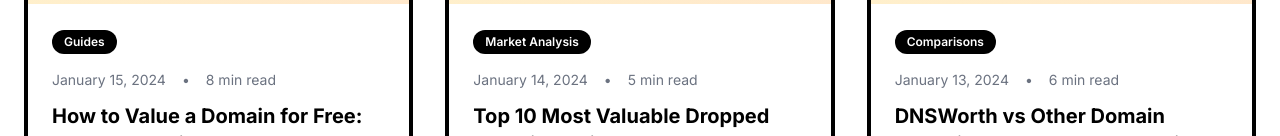
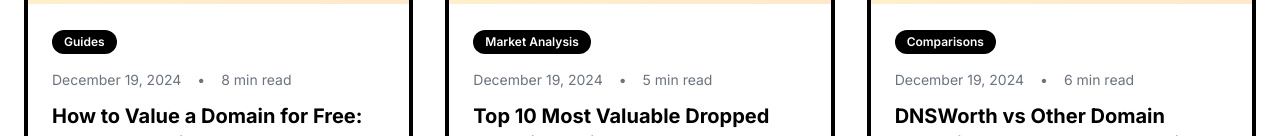
Before and after one commit to dnsworth/dnsworth, a React (Vite) app in the folder frontend/: page /blog in a window 1280 px wide. Shown: the part 816-952 px from the top of the page. Built offline with nearby package versions, Linux system fonts and the light colour scheme; no server answers.

Commit message:
📅 Update all blog article dates to today (2024-12-19) for fresh content appearance

```diff
--- a/frontend/src/pages/Blog.jsx
+++ b/frontend/src/pages/Blog.jsx
@@ -19,7 +19,7 @@ const Blog = ({ onNavigateToBulk, onNavigateHome }) => {
       excerpt: "Learn the secrets of professional domain valuation without spending a dime. Discover how to assess domain worth using market data, trends, and AI-powered tools.",
       category: "guides",
       readTime: "8 min read",
-      date: "2024-01-15",
+      date: "2024-12-19",
       slug: "how-to-value-domain-free-guide-2024",
       keywords: ["domain valuation", "free domain appraisal", "domain worth", "domain investing guide"]
     },
@@ -29,7 +29,7 @@ const Blog = ({ onNavigateToBulk, onNavigateHome }) => {
       excerpt: "Discover the hottest dropped domains that could be worth thousands. Our weekly analysis reveals the most promising opportunities for domain investors.",
       category: "market-analysis",
       readTime: "5 min read",
-      date: "2024-01-14",
+      date: "2024-12-19",
       slug: "top-10-valuable-dropped-domains-week",
       keywords: ["dropped domains", "domain opportunities", "valuable domains", "domain investing"]
     },
@@ -39,7 +39,7 @@ const Blog = ({ onNavigateToBulk, onNavigateHome }) => {
       excerpt: "Compare DNSWorth with paid domain valuation services. See why our free AI-powered tool provides the same accuracy without the hefty price tag.",
       category: "comparisons",
       readTime: "6 min read",
-      date: "2024-01-13",
+      date: "2024-12-19",
       slug: "dnsworth-vs-other-valuation-tools",
       keywords: ["domain valuation tools", "free vs paid", "DNSWorth review", "AI domain valuation"]
     },
@@ -49,7 +49,7 @@ const Blog = ({ onNavigateToBulk, onNavigateHome }) => {
       excerpt: "Start your domain investing journey with this comprehensive beginner's guide. Learn the fundamentals of domain selection, valuation, and portfolio management.",
       category: "guides",
       readTime: "12 min read",
-      date: "2024-01-12",
+      date: "2024-12-19",
       slug: "domain-investing-101-portfolio-building",
       keywords: ["domain investing", "portfolio building", "domain selection", "beginner guide"]
     },
@@ -59,7 +59,7 @@ const Blog = ({ onNavigateToBulk, onNavigateHome }) => {
       excerpt: "Explore how artificial intelligence is transforming domain valuation from guesswork to science. Learn about the algorithms and data that power modern appraisals.",
       category: "technology",
       readTime: "7 min read",
-      date: "2024-01-11",
+      date: "2024-12-19",
       slug: "ai-domain-valuation-revolution",
       keywords: ["AI domain valuation", "machine learning", "domain technology", "valuation algorithms"]
     },
@@ -69,7 +69,7 @@ const Blog = ({ onNavigateToBulk, onNavigateHome }) => {
       excerpt: "Learn how to value hundreds of domains simultaneously using DNSWorth's bulk valuation tool. Perfect for serious investors and portfolio managers.",
       category: "tools",
       readTime: "4 min read",
-      date: "2024-01-10",
+      date: "2024-12-19",
       slug: "bulk-domain-valuation-portfolio-analysis",
       keywords: ["bulk valuation", "portfolio analysis", "domain portfolio", "efficient valuation"]
     }
--- a/frontend/src/pages/BlogPost.jsx
+++ b/frontend/src/pages/BlogPost.jsx
@@ -21,7 +21,7 @@ const BlogPost = ({ onNavigateToBulk, onNavigateHome }) => {
       excerpt: "Learn the secrets of professional domain valuation without spending a dime. Discover how to assess domain worth using market data, trends, and AI-powered tools.",
       category: "guides",
       readTime: "15 min read",
-      date: "2024-01-15",
+      date: "2024-12-19",
       author: "DNSWorth Team",
       content: `
         <h1>How to Value a Domain for Free: Complete Guide 2024</h1>
@@ -271,7 +271,7 @@ const BlogPost = ({ onNavigateToBulk, onNavigateHome }) => {
       excerpt: "Discover the hottest dropped domains that could be worth thousands. Our weekly analysis reveals the most promising opportunities for domain investors.",
       category: "market-analysis",
       readTime: "12 min read",
-      date: "2024-01-14",
+      date: "2024-12-19",
       author: "DNSWorth Team",
       content: `
         <h1>Top 10 Most Valuable Dropped Domains This Week</h1>
@@ -590,7 +590,7 @@ const BlogPost = ({ onNavigateToBulk, onNavigateHome }) => {
       excerpt: "Compare DNSWorth with paid domain valuation services. See why our free AI-powered tool provides the same accuracy without the hefty price tag.",
       category: "comparisons",
       readTime: "14 min read",
-      date: "2024-01-13",
+      date: "2024-12-19",
       author: "DNSWorth Team",
       content: `
         <h1>DNSWorth vs Other Domain Valuation Tools: Why Free Wins</h1>
@@ -1124,7 +1124,7 @@ const BlogPost = ({ onNavigateToBulk, onNavigateHome }) => {
       excerpt: "Start your domain investing journey with this comprehensive beginner's guide. Learn the fundamentals of domain selection, valuation, and portfolio management.",
       category: "guides",
       readTime: "18 min read",
-      date: "2024-01-12",
+      date: "2024-12-19",
       author: "DNSWorth Team",
       content: `
         <h1>Domain Investing 101: Building Your First Portfolio</h1>
@@ -1559,7 +1559,7 @@ const BlogPost = ({ onNavigateToBulk, onNavigateHome }) => {
       excerpt: "Explore how artificial intelligence is transforming domain valuation from guesswork to science. Learn about the algorithms and data that power modern appraisals.",
       category: "technology",
       readTime: "16 min read",
-      date: "2024-01-11",
+      date: "2024-12-19",
       author: "DNSWorth Team",
       content: `
         <h1>AI in Domain Valuation: How Technology is Revolutionizing the Industry</h1>
@@ -1972,7 +1972,7 @@ const BlogPost = ({ onNavigateToBulk, onNavigateHome }) => {
       excerpt: "Learn how to value hundreds of domains simultaneously using DNSWorth's bulk valuation tool. Perfect for serious investors and portfolio managers.",
       category: "tools",
       readTime: "13 min read",
-      date: "2024-01-10",
+      date: "2024-12-19",
       author: "DNSWorth Team",
       content: `
         <h1>Bulk Domain Valuation: Save Hours with Portfolio Analysis</h1>
```
